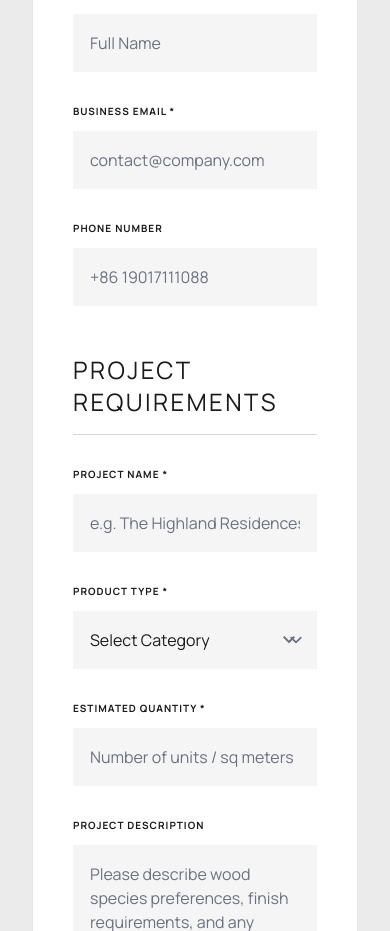
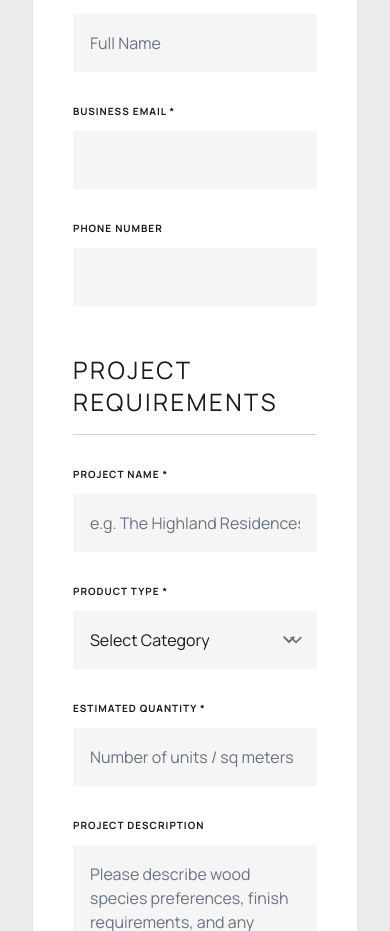
Before and after one commit to zhuge202322/meilimumen, a Next.js app: page /b2b-inquiry in a window 390 px wide. Shown: the part 1520-2451 px from the top of the page. Built offline with nearby package versions, Linux system fonts and the light colour scheme.

Commit message:
fix: remove placeholder text for email and phone in inquiry form

```diff
--- a/src/app/b2b-inquiry/page.tsx
+++ b/src/app/b2b-inquiry/page.tsx
@@ -84,11 +84,11 @@ export default function B2BInquiry() {
                   </div>
                   <div>
                     <label className="font-label-caps text-[10px] text-[#1A1A1A] font-bold uppercase tracking-widest block mb-3" htmlFor="email">Business Email *</label>
-                    <input className="w-full bg-[#F5F5F5] border border-transparent focus:border-[#BA1A1A] p-4 focus:ring-0 transition-all font-body-md text-[#1A1A1A] outline-none rounded-none" id="email" name="email" placeholder="contact@company.com" required type="email"/>
+                    <input className="w-full bg-[#F5F5F5] border border-transparent focus:border-[#BA1A1A] p-4 focus:ring-0 transition-all font-body-md text-[#1A1A1A] outline-none rounded-none" id="email" name="email" placeholder="" required type="email"/>
                   </div>
                   <div>
                     <label className="font-label-caps text-[10px] text-[#1A1A1A] font-bold uppercase tracking-widest block mb-3" htmlFor="phone">Phone Number</label>
-                    <input className="w-full bg-[#F5F5F5] border border-transparent focus:border-[#BA1A1A] p-4 focus:ring-0 transition-all font-body-md text-[#1A1A1A] outline-none rounded-none" id="phone" name="phone" placeholder="+86 19017111088" type="tel"/>
+                    <input className="w-full bg-[#F5F5F5] border border-transparent focus:border-[#BA1A1A] p-4 focus:ring-0 transition-all font-body-md text-[#1A1A1A] outline-none rounded-none" id="phone" name="phone" placeholder="" type="tel"/>
                   </div>
                 </div>
               </fieldset>
```
